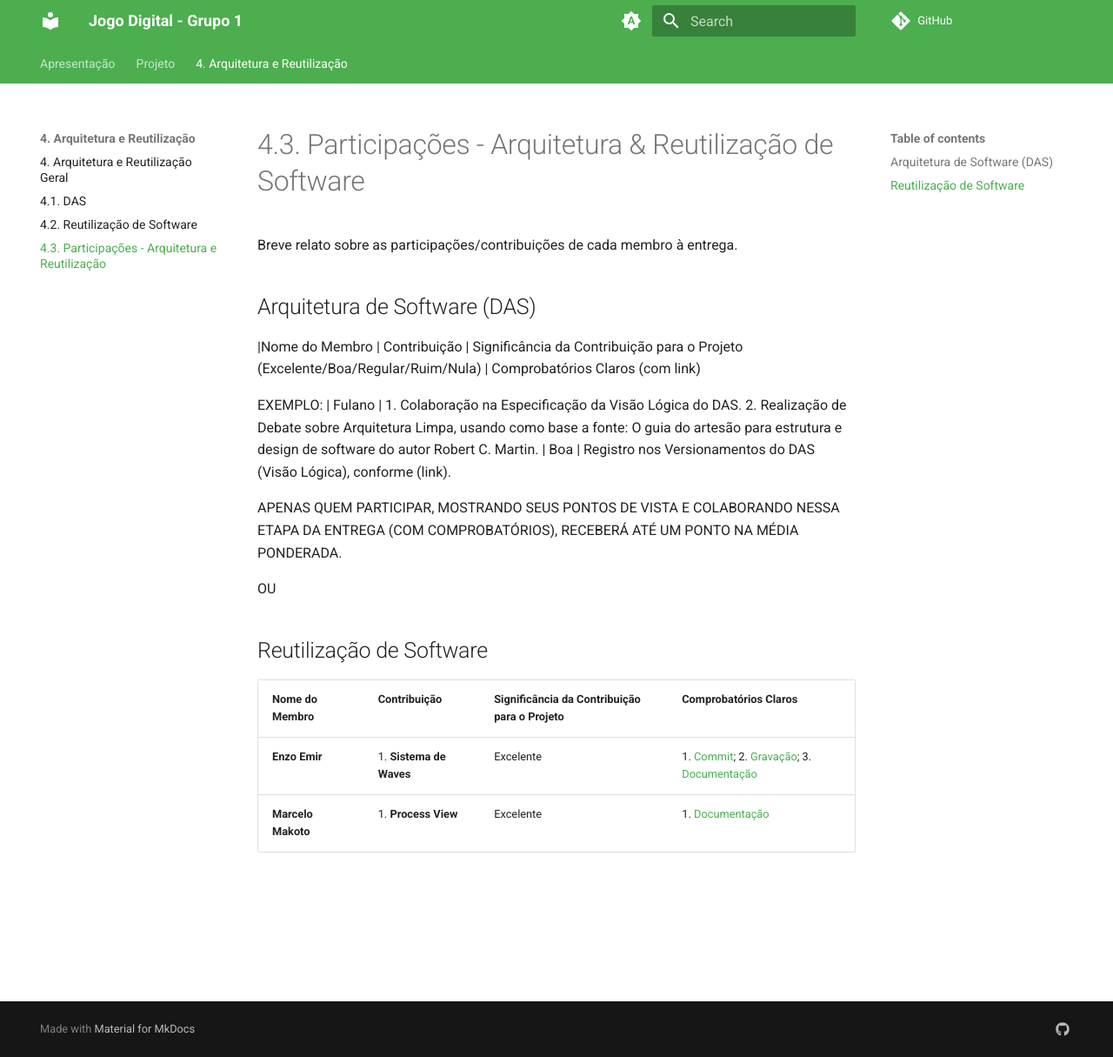
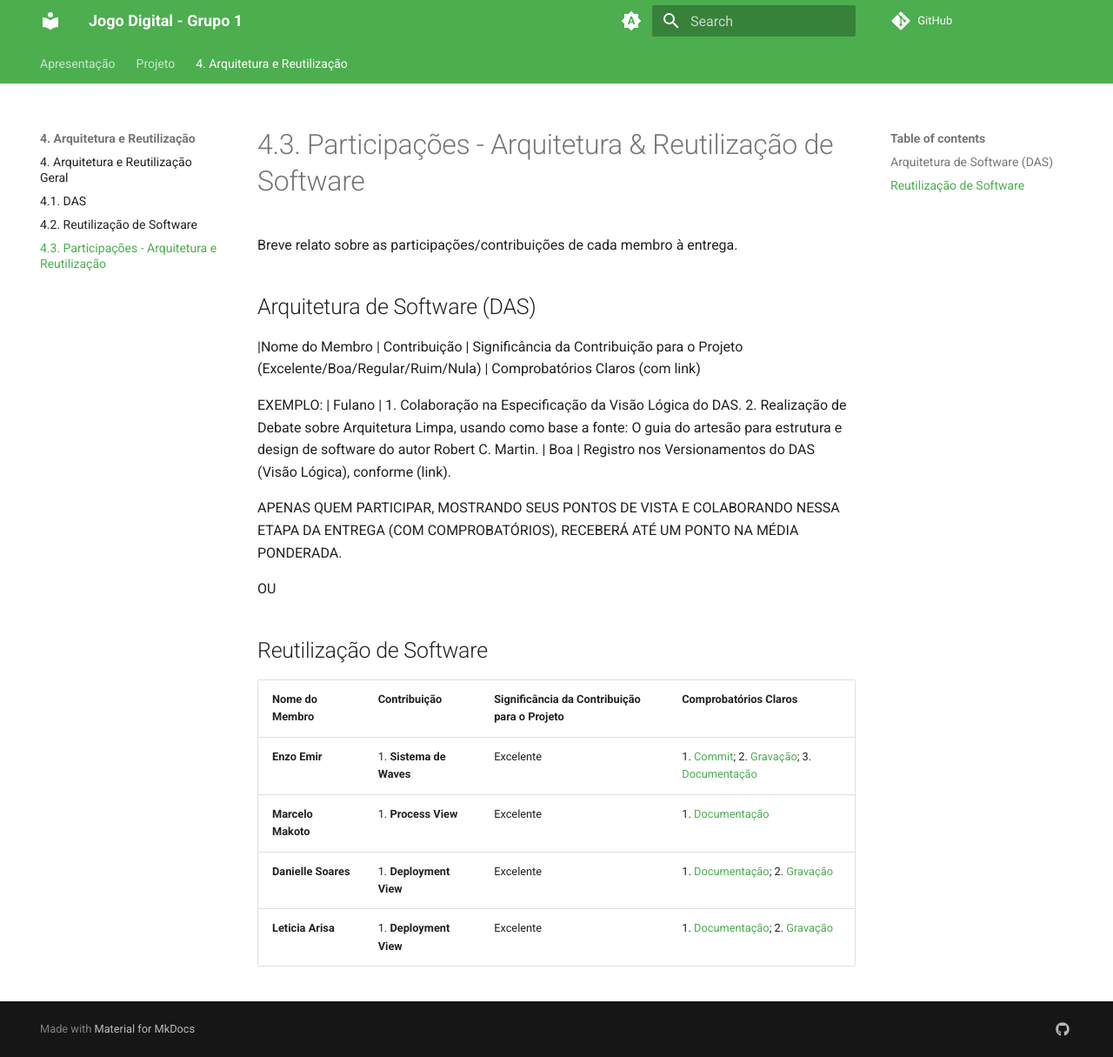
Before and after one commit to UnBArqDsw2025-2-Turma01/2025.2-T01-G1_JogoDigital_Entrega_04, an MkDocs documentation site: the page built from docs/ArquiteturaReutilizacao/4.3.ParticipacoesArqReutilizacao.md, in a window 1280 px wide and 1215 px high. Shown: the whole window at 87% size. Built offline with MkDocs 1.6.1 and Material for MkDocs 9.7.7, drawn with Linux system fonts in a browser that asks for light colours.

Commit message:
update: adição de contribuição

```diff
--- a/docs/ArquiteturaReutilizacao/4.3.ParticipacoesArqReutilizacao.md
+++ b/docs/ArquiteturaReutilizacao/4.3.ParticipacoesArqReutilizacao.md
@@ -19,3 +19,5 @@ OU
 | --------------- | ------------ | -------------------------------------------- | --------------------- |
 | **Enzo Emir**       | 1. **Sistema de Waves**   | Excelente  |  1. [Commit](https://github.com/UnBArqDsw2025-2-Turma01/2025.2-T01-G1_JogoDigital/commit/e46e7ff2b8f9e3ea0707bf9a73dcf7c424df512b); 2. [Gravação](https://www.youtube.com/watch/7ycLqVeUT28); 3. [Documentação](https://github.com/UnBArqDsw2025-2-Turma01/2025.2-T01-G1_JogoDigital_Entrega_04/commit/868cedeaa1279cd14e20884074873d18d6396678)  |
 | **Marcelo Makoto**       | 1. **Process View**   | Excelente  |  1. [Documentação](https://github.com/UnBArqDsw2025-2-Turma01/2025.2-T01-G1_JogoDigital_Entrega_04/commit/2383a4be700e4a01507e576e7b12f658ae69ad54)  |
+| **Danielle Soares**       | 1. **Deployment View**   | Excelente  |  1. [Documentação](https://github.com/UnBArqDsw2025-2-Turma01/2025.2-T01-G1_JogoDigital_Entrega_04/commit/68a2768d134b97e5a43e83019601817f90b3fbfe); 2. [Gravação](https://www.youtube.com/watch?v=bx9YL1UkHjs)  |
+| **Leticia Arisa**       | 1. **Deployment View**   | Excelente  |  1. [Documentação](https://github.com/UnBArqDsw2025-2-Turma01/2025.2-T01-G1_JogoDigital_Entrega_04/commit/68a2768d134b97e5a43e83019601817f90b3fbfe); 2. [Gravação](https://www.youtube.com/watch?v=bx9YL1UkHjs)  |
```
